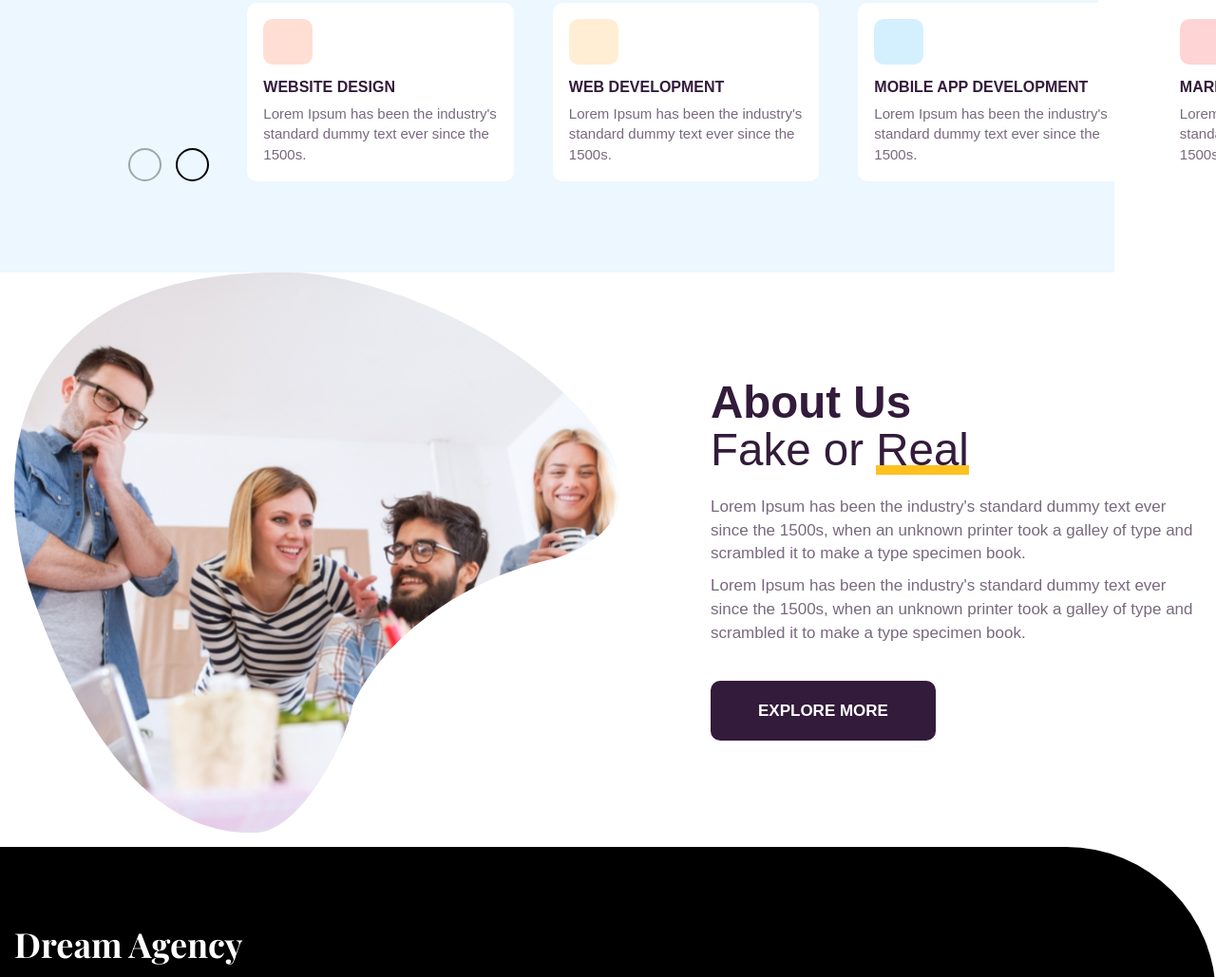
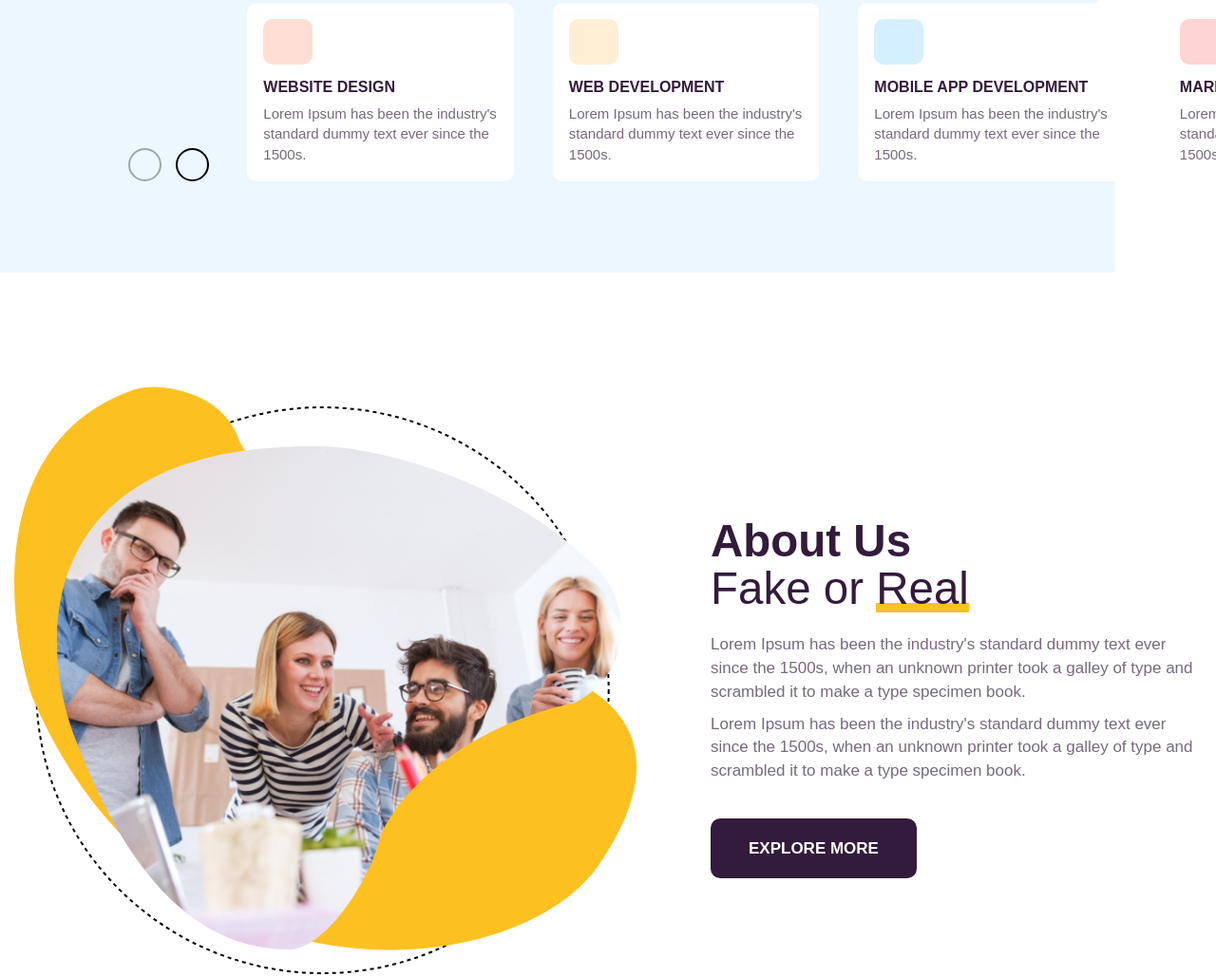
Before and after one commit to mukhammed2021/DreamAgency, a website built with Vite: page index.html in a window 1280 px wide. Shown: the part 1043-2072 px from the top of the page at 95% size. Built offline with nearby package versions, Linux system fonts and the light colour scheme; grey boxes are pictures that could not be loaded; files whose address does not match are found by name; a web font is replaced by a local one.

Commit message:
Section About us

```diff
--- a/src/html/blocks/about-us.html
+++ b/src/html/blocks/about-us.html
@@ -1,14 +1,16 @@
 <section class="about-us">
    <div class="about-us__container">
       <div class="about-us__image">
-         <svg>
-            <clipPath id="clip-image">
+         <svg class="svg">
+            <clipPath id="my-clip-path" clipPathUnits="objectBoundingBox">
                <path
-                  d="M19.01 340.7C-22.15 222.93 -23.45 -10.02 300.64 0.33C355.97 4.07 491.56 37.16 591.23 139.55C630.9 178.3 681.96 264.97 568.76 301.69C518.1 311.19 404.75 355.04 356.62 454.43C346.94 505.97 296.89 588.22 256.78 590.03C190.68 593.02 95.86 557.8 19.01 340.7Z"
-               />
+                  d="M0.03,0.577 C-0.035,0.378,-0.037,-0.017,0.471,0.001 C0.558,0.007,0.771,0.063,0.927,0.236 C0.989,0.302,1,0.449,0.892,0.511 C0.812,0.527,0.635,0.602,0.559,0.77 C0.544,0.857,0.465,0.997,0.403,1 C0.299,1,0.15,0.945,0.03,0.577"
+               ></path>
             </clipPath>
          </svg>
-         <img src="img/about-us/main-image.jpeg" alt="image" />
+         <img src="img/about-us/main-image.jpeg" alt="image" class="about-us__image-main" />
+         <img src="img/about-us/decor/03.svg" alt="image" class="about-us__image-decor-1" />
+         <img src="img/about-us/decor/02.svg" alt="image" class="about-us__image-decor-2" />
       </div>
       <div class="about-us__content">
          <h2 class="about-us__title title">
--- a/src/style/blocks/about-us.scss
+++ b/src/style/blocks/about-us.scss
@@ -1,33 +1,61 @@
 .about-us {
+   @include fluid-value("padding-top", 185, 90, 1300, 320);
+   @include fluid-value("padding-bottom", 107, 57, 1300, 320);
    // .about-us__container
    &__container {
       display: flex;
       align-items: center;
-      gap: toRem(15);
+      gap: toRem(20);
       justify-content: space-between;
+      @media (max-width: toEm(991.98)) {
+         flex-direction: column;
+      }
    }
    // .about-us__image
    &__image {
-      flex: 0 1 toRem(659);
-      clip-path: url(#clip-image);
       position: relative;
       svg {
          position: absolute;
-         top: 0;
-         left: 0;
-         width: 100%;
-         height: 100%;
+         width: 0;
+         height: 0;
       }
-      img {
-         width: 100%;
-         height: 100%;
-         object-fit: cover;
-         aspect-ratio: 659 / 605;
+      @media (min-width: toEm(992)) {
+         padding-left: toRem(45);
+         flex: 0 1 toRem(655);
       }
+   }
+   // .about-us__image-main
+   &__image-main {
+      clip-path: url(#my-clip-path);
+      width: 100%;
+      height: 100%;
+      object-fit: cover;
+      aspect-ratio: 610 / 530;
+      position: relative;
+      z-index: 3;
+   }
+   // .about-us__image-decor-1
+   &__image-decor-1 {
+      position: absolute;
+      top: -11.854951%; /* -85/717 */
+      left: 0;
+      width: 107.540984%; /* 656/610 */
+      height: 112.075472%; /* 594/530 */
+      z-index: 2;
+   }
+   // .about-us__image-decor-2
+   &__image-decor-2 {
+      position: absolute;
+      top: -8%; /* -85/717 */
+      left: 0;
+      width: 99.016393%; /* 604/610 */
+      height: 112.830189%; /* 598/530 */
    }
    // .about-us__content
    &__content {
-      flex: 0 1 toRem(517);
+      @media (min-width: toEm(992)) {
+         flex: 0 1 toRem(517);
+      }
    }
    // .about-us__title
    &__title {
@@ -50,5 +78,6 @@
    }
    // .about-us__button
    &__button {
+      padding-inline: toRem(40);
    }
 }
```
Also changed, not shown: public/img/about-us/decor/01.svg (added), public/img/about-us/decor/02.svg (added), public/img/about-us/decor/03.svg (added).
